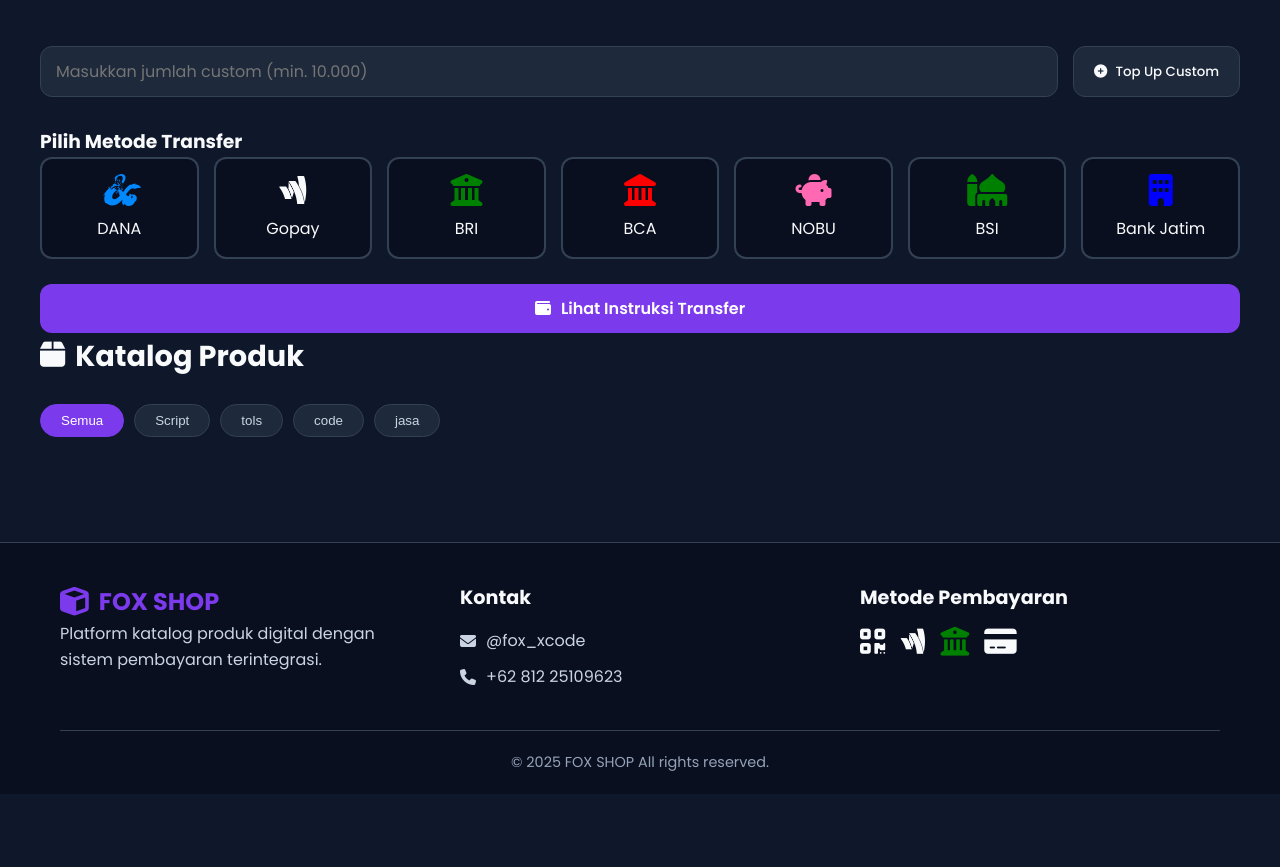
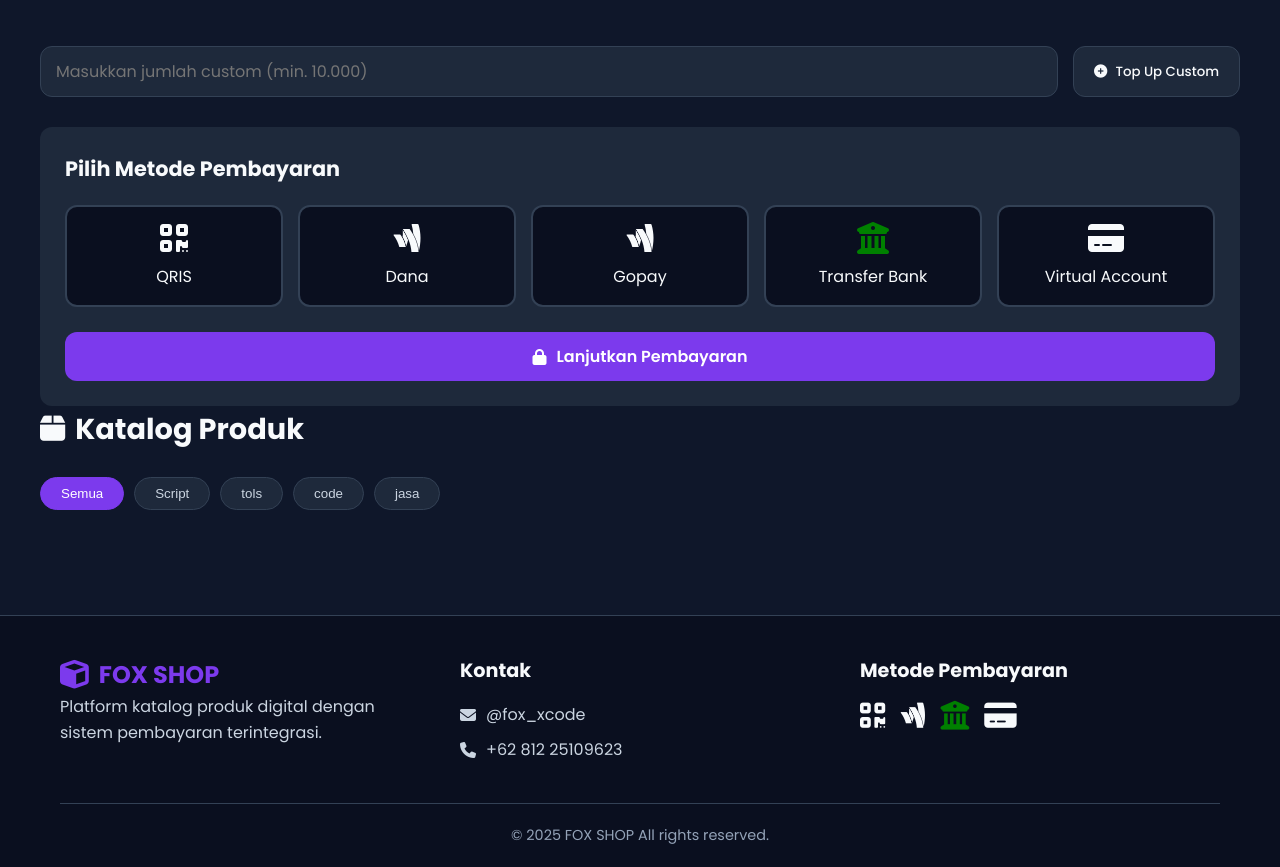
Before and after one commit to fox-code7/Payment-gateway, a plain HTML site: page public/index.html in a window 1280 px wide. Shown: the part 1060-1927 px from the top of the page. Before the commit the page ends 1854 px from the top, so only its background shows below. Drawn offline with Linux system fonts and the light colour scheme.

Commit message:
Update index.html

```diff
--- a/public/index.html
+++ b/public/index.html
@@ -48,15 +48,16 @@
         </div>
     </header>
 
-    <!-- Login Modal -->
+    <!-- GANTI MODAL LOGIN INI DI index.html -->
 <div id="login-modal" class="modal">
     <div class="modal-content">
         <div class="modal-header">
-                <h2>Login ke FOXSHOP</h2>
+            <h2 id="modal-title">Login ke DarkStore</h2>
             <span class="close-modal">&times;</span>
         </div>
         <div class="modal-body">
-                <form id="login-form">
+            <!-- Login Form -->
+            <form id="login-form" class="auth-form">
                 <div class="form-group">
                     <label for="email"><i class="fas fa-envelope"></i> Email</label>
                     <input type="email" id="email" placeholder="masukkan email" required>
@@ -68,10 +69,14 @@
                 <button type="submit" class="btn-primary">
                     <i class="fas fa-sign-in-alt"></i> Login
                 </button>
-                    <p class="register-text">Belum punya akun? <a href="#" id="register-link">Daftar disini</a></p>
+                <p class="auth-switch">
+                    Belum punya akun?
+                    <a href="#" id="show-register">Daftar disini</a>
+                </p>
             </form>
 
-                <form id="register-form" class="hidden">
+            <!-- Register Form -->
+            <form id="register-form" class="auth-form hidden">
                 <div class="form-group">
                     <label for="reg-name"><i class="fas fa-user"></i> Nama Lengkap</label>
                     <input type="text" id="reg-name" placeholder="masukkan nama lengkap" required>
@@ -84,10 +89,17 @@
                     <label for="reg-password"><i class="fas fa-lock"></i> Password</label>
                     <input type="password" id="reg-password" placeholder="buat password (min. 6 karakter)" required>
                 </div>
+                <div class="form-group">
+                    <label for="reg-confirm-password"><i class="fas fa-lock"></i> Konfirmasi Password</label>
+                    <input type="password" id="reg-confirm-password" placeholder="konfirmasi password" required>
+                </div>
                 <button type="submit" class="btn-primary">
                     <i class="fas fa-user-plus"></i> Daftar
                 </button>
-                    <p class="register-text">Sudah punya akun? <a href="#" id="login-link">Login disini</a></p>
+                <p class="auth-switch">
+                    Sudah punya akun?
+                    <a href="#" id="show-login">Login disini</a>
+                </p>
             </form>
         </div>
     </div>
@@ -310,40 +322,33 @@
                 </button>
             </div>
 
-        <h3>Pilih Metode Transfer</h3>
+            <div class="payment-gateway">
+                <h3>Pilih Metode Pembayaran</h3>
                 <div class="payment-methods">
-            <div class="payment-method" data-method="dana">
-                <i class="fab fa-d-and-d"></i>
-                <span>DANA</span>
+                    <div class="payment-method" data-method="qris">
+                        <i class="fas fa-qrcode"></i>
+                        <span>QRIS</span>
+                    </div>
+                   <div class="payment-method" data-method="Dana">
+                        <i class="fab fa-google-wallet"></i>
+                        <span>Dana</span>
                     </div>
                      <div class="payment-method" data-method="gopay">
                         <i class="fab fa-google-wallet"></i>
                         <span>Gopay</span>
                     </div>
-            <div class="payment-method" data-method="bri">
+                    <div class="payment-method" data-method="bank">
                         <i class="fas fa-university"></i>
-                <span>BRI</span>
+                        <span>Transfer Bank</span>
                     </div>
-            <div class="payment-method" data-method="bca">
-                <i class="fas fa-landmark"></i>
-                <span>BCA</span>
-            </div>
-            <div class="payment-method" data-method="nobu">
-                <i class="fas fa-piggy-bank"></i>
-                <span>NOBU</span>
-            </div>
-            <div class="payment-method" data-method="bsi">
-                <i class="fas fa-mosque"></i>
-                <span>BSI</span>
-            </div>
-            <div class="payment-method" data-method="jatim">
-                <i class="fas fa-building"></i>
-                <span>Bank Jatim</span>
+                    <div class="payment-method" data-method="virtual">
+                        <i class="fas fa-credit-card"></i>
+                        <span>Virtual Account</span>
                     </div>
                 </div>
 
                 <button id="process-payment" class="btn-primary">
-            <i class="fas fa-wallet"></i> Lihat Instruksi Transfer
+                    <i class="fas fa-lock"></i> Lanjutkan Pembayaran
                 </button>
             </div>
         </section>
```
Lines whose indentation alone changed are shown as unchanged.
